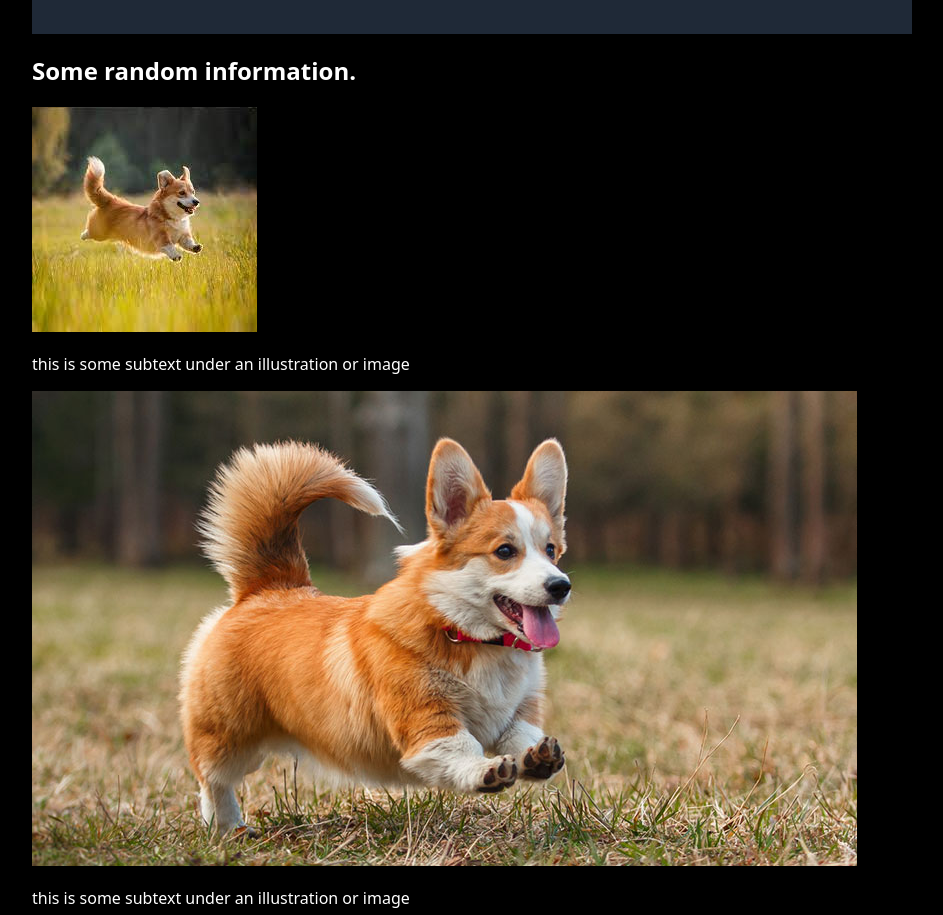
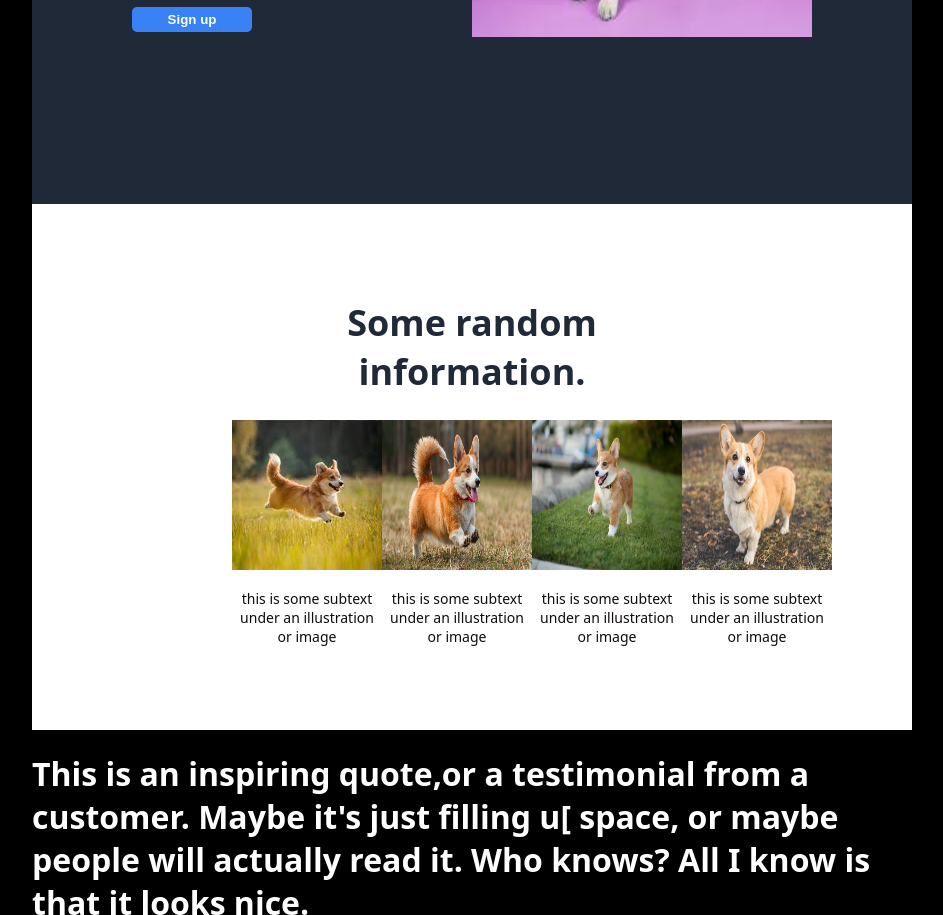
Before and after one commit to ndtsman/Odin-Landing-Page, a plain HTML site: page index.html in a window 1280 px wide. Shown: the part 526-1441 px from the top of the page, without its empty margins (168-1111 px from the left). Drawn offline with Linux system fonts and the light colour scheme.

Commit message:
Finish the 3rd paragraph
[Ticket: 2]

```diff
--- a/index.html
+++ b/index.html
@@ -29,17 +29,25 @@
     <img class="heroimage" src="./images/download.jpeg" alt="">
     </div>
 
-    <div>
-        <h2>Some random information.</h2>
-        <span>
-            <img src="./images/cute.jpeg" alt="">
-            <p>this is some subtext under an illustration or image</p>
-            <img src="./images/dog_welsh-corgi-pembroke_desktop.jpg" alt="">
-            <p>this is some subtext under an illustration or image</p>
-            <img src="./images/prance-8.jpg" alt="">
-            <p>this is some subtext under an illustration or image</p>
-            <img src="./images/Pembroke-Welsh-Corgi-standing-outdoors-in-the-fall.jpg" alt="">
-            <p>this is some subtext under an illustration or image</p>
+    <div class="secondp">
+        <h1 class="info">Some random information.</h1>
+        <span class="infocombined">
+            <span>
+                <img class="infoimage" src="./images/cute.jpeg" alt="">
+                <p class="infotext">this is some subtext under an illustration or image</p>
+            </span>
+            <span>
+                <img class="infoimage" src="./images/dog_welsh-corgi-pembroke_desktop.jpg" alt="">
+                <p class="infotext">this is some subtext under an illustration or image</p>
+            </span>
+            <span>
+                <img class="infoimage" src="./images/prance-8.jpg" alt="">
+                <p class="infotext">this is some subtext under an illustration or image</p>
+            </span>
+            <span>
+                <img class="infoimage" src="./images/Pembroke-Welsh-Corgi-standing-outdoors-in-the-fall.jpg" alt="">
+                <p class="infotext">this is some subtext under an illustration or image</p>
+            </span>
         </span>
     </div>
 
--- a/style.css
+++ b/style.css
@@ -40,7 +40,7 @@ header {
     padding-top: 50;
     padding-bottom: 0;
     margin: 0;
-    height: 500px;
+    height: 670px;
     justify-content: space-between;
     align-items: center;
 }
@@ -81,5 +81,32 @@ header {
         margin-left: 50px;
         width: 50%;
         height: 50%;
+}
 
+.secondp {
+    background-color: white;
+    color: rgb(15, 11, 11);
+    display: flex;
+    flex-direction: column;
+    text-align: center;
+    padding: 70px 200px;
+ }
+
+.info {
+    font-size: 36px;
+    color: #1f2937;
+    font-weight: bolder;
 }
+
+.infocombined {
+    display: flex;
+}
+
+.infoimage {
+    width: 150px;
+    height: 150px;
+}
+
+.infotext {
+    font-size: 14px;
+}
```
